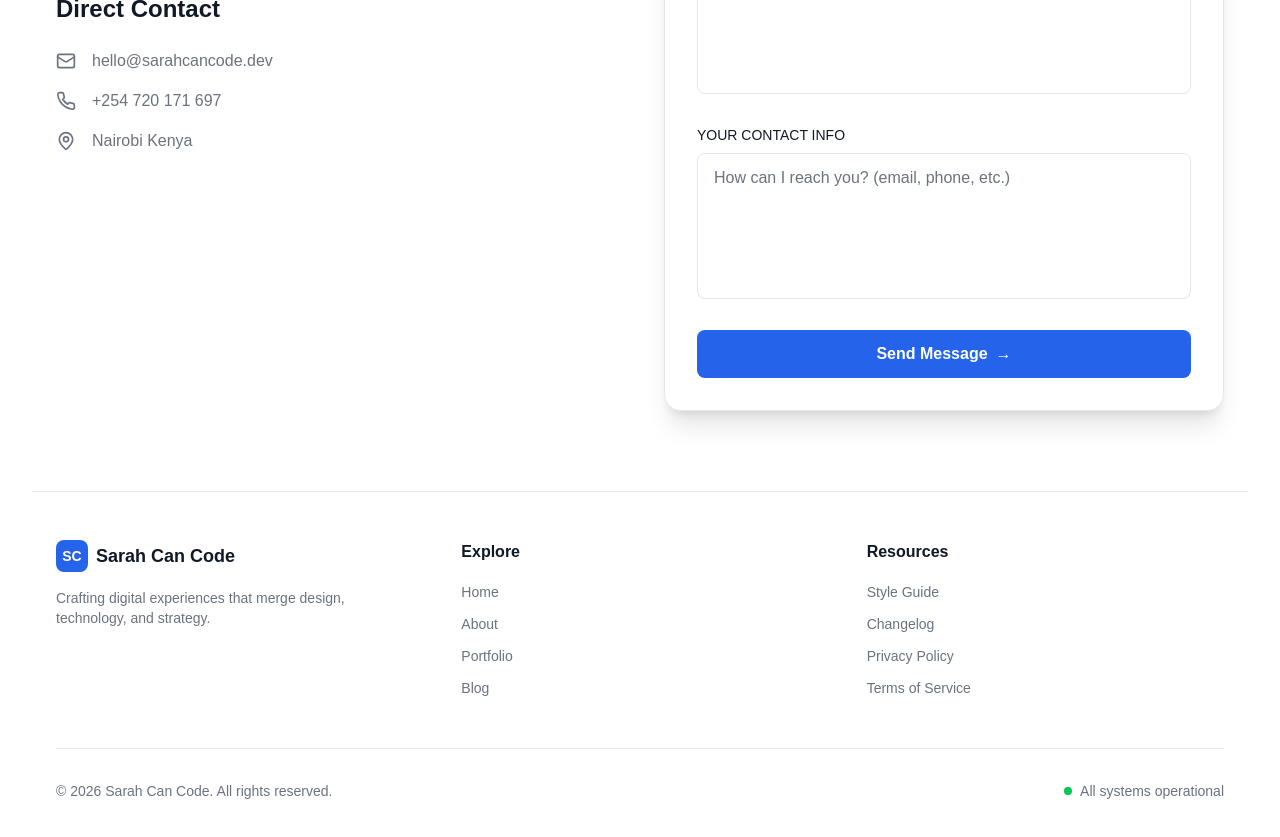
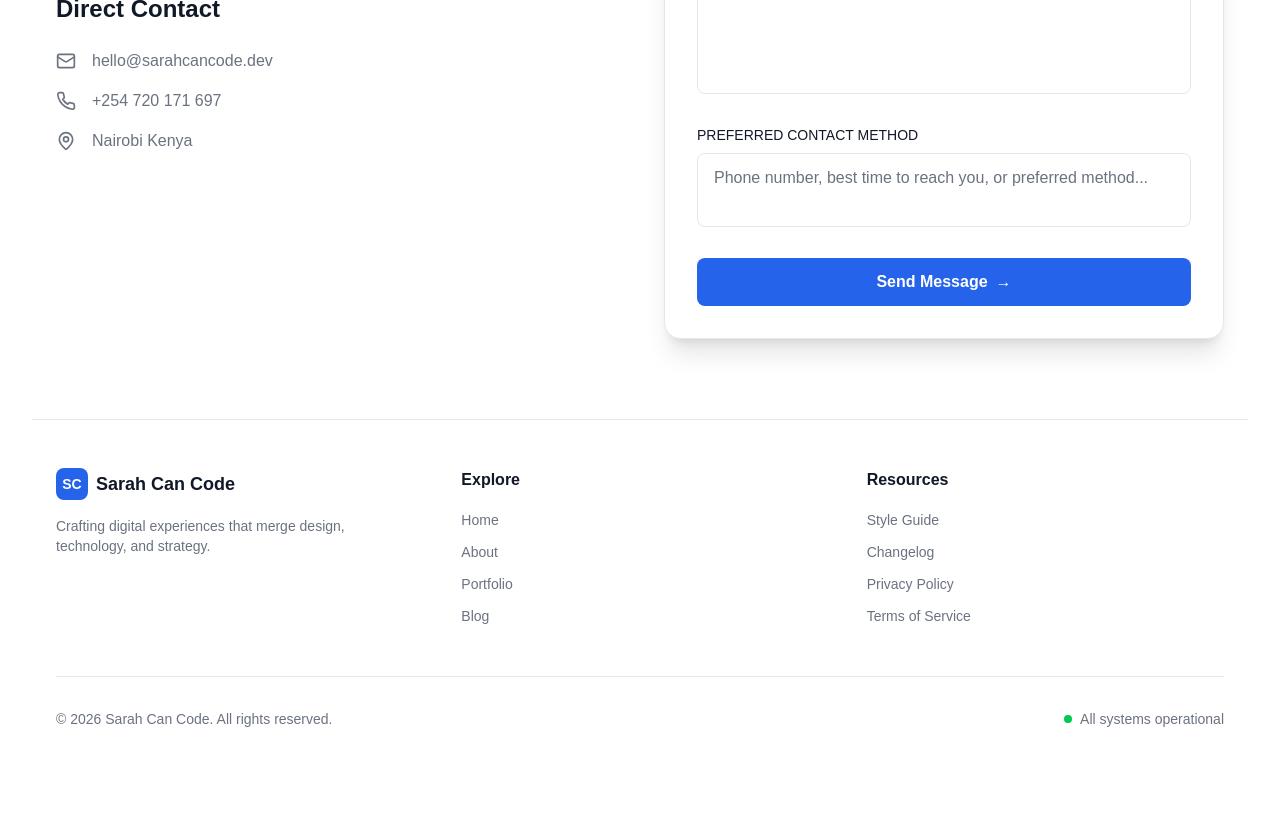
Before and after one commit to SarahWanjiru/sarahcancode, a Next.js app: page / in a window 1280 px wide. Shown: the part 3060-3897 px from the top of the page. After the commit the page ends 3837 px from the top, so only its background shows below. Built offline with nearby package versions, Linux system fonts and the light colour scheme.

Commit message:
feat(ui): update contact section label and textarea placeholder
Replaced "YOUR CONTACT INFO" label with "PREFERRED CONTACT METHOD" and updated textarea placeholder to be more specific about contact preferences. Reduced textarea rows from 5 to 2 for better form layout.

```diff
--- a/app/components/ContactSection.tsx
+++ b/app/components/ContactSection.tsx
@@ -199,13 +199,13 @@ export default function ContactSection() {
                   htmlFor="your-contact"
                   className="block text-sm font-medium text-text-primary mb-2"
                 >
-                  YOUR CONTACT INFO
+                  PREFERRED CONTACT METHOD
                 </label>
                 <textarea
                   id="your-contact"
                   name="your-contact"
-                  rows={5}
-                  placeholder="How can I reach you? (email, phone, etc.)"
+                  rows={2}
+                  placeholder="Phone number, best time to reach you, or preferred method..."
                   className="w-full px-4 py-3 bg-bg-primary border border-border rounded-lg text-text-primary placeholder:text-text-secondary focus:outline-none focus:ring-2 focus:ring-accent resize-none"
                 ></textarea>
               </div>
```
